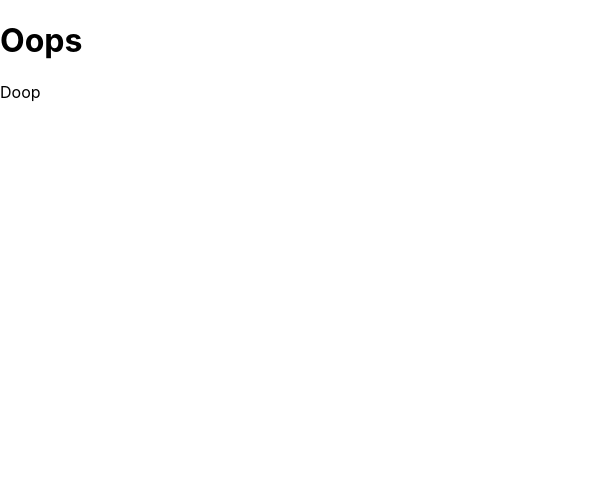
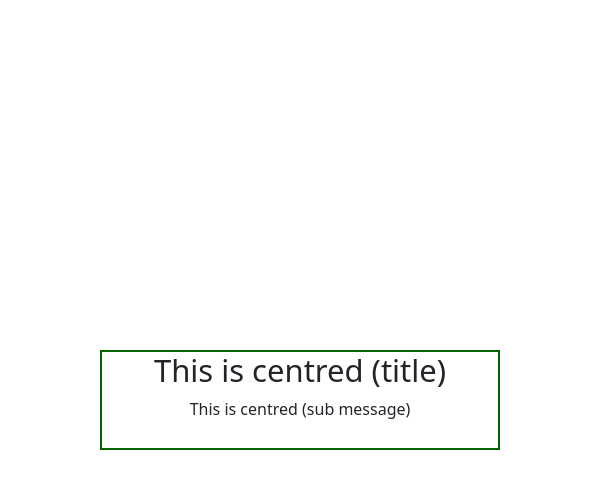
Before and after one commit to lcb42/bag-of-trigs, a React (Create React App) app in the folder bag-of-trigs-ui/: page / in a window 600 px wide. Shown: the top 488 px of the page. Built offline with nearby package versions, Linux system fonts and the light colour scheme.

Commit message:
Figured out centreing css for home page

```diff
--- a/bag-of-trigs-ui/package.json
+++ b/bag-of-trigs-ui/package.json
@@ -10,7 +10,9 @@
     "@types/node": "^16.11.19",
     "@types/react": "^17.0.38",
     "@types/react-dom": "^17.0.11",
+    "bootstrap": "^5.1.3",
     "react": "^17.0.2",
+    "react-bootstrap": "^2.1.0",
     "react-dom": "^17.0.2",
     "react-router-dom": "^6.2.1",
     "react-scripts": "5.0.0",
--- a/bag-of-trigs-ui/src/App.tsx
+++ b/bag-of-trigs-ui/src/App.tsx
@@ -1,5 +1,7 @@
 import React from 'react';
 import { BrowserRouter as Router, Routes, Route } from "react-router-dom"
+
+import 'bootstrap/dist/css/bootstrap.min.css';
 
 import Home from "./Home"
 
@@ -7,7 +9,6 @@ function App() {
   return (
     <Router>
       <div>
-        <h1>Oops</h1>
         <Routes>
           <Route path="/" element={<Home />}/>
         </Routes>
--- /dev/null
+++ b/bag-of-trigs-ui/src/Home.css
@@ -0,0 +1,31 @@
+@media screen and (max-width: 600px) {
+
+    .home-content {
+        border: 2px solid darkgreen;
+
+        width: 100%;
+        min-height: 100px;
+        margin:auto;
+
+        text-align: center;
+    }
+}
+
+@media screen and (min-width: 600px) {
+
+    .home-content {
+        border: 2px solid darkgreen;
+
+        width: 400px;;
+        min-height: 100px;
+        min-width: 350px;
+
+        margin:auto;
+
+        text-align: center;
+    }
+}
+
+.home-content-container {
+    height: 100vh;
+}
--- a/bag-of-trigs-ui/src/Home.tsx
+++ b/bag-of-trigs-ui/src/Home.tsx
@@ -1,5 +1,12 @@
+import './Home.css';
+
 export default function Home() {
   return (
-    <p>Doop</p>
+    <div className='d-flex justify-contents-center home-content-container'>
+            <div className="home-content">
+                <h1>This is centred (title)</h1>
+                <p>This is centred (sub message)</p>
+            </div>
+    </div>
   );
 }
```
Also changed, not shown: 1 other file (tests, documents, lock files or other folders).
